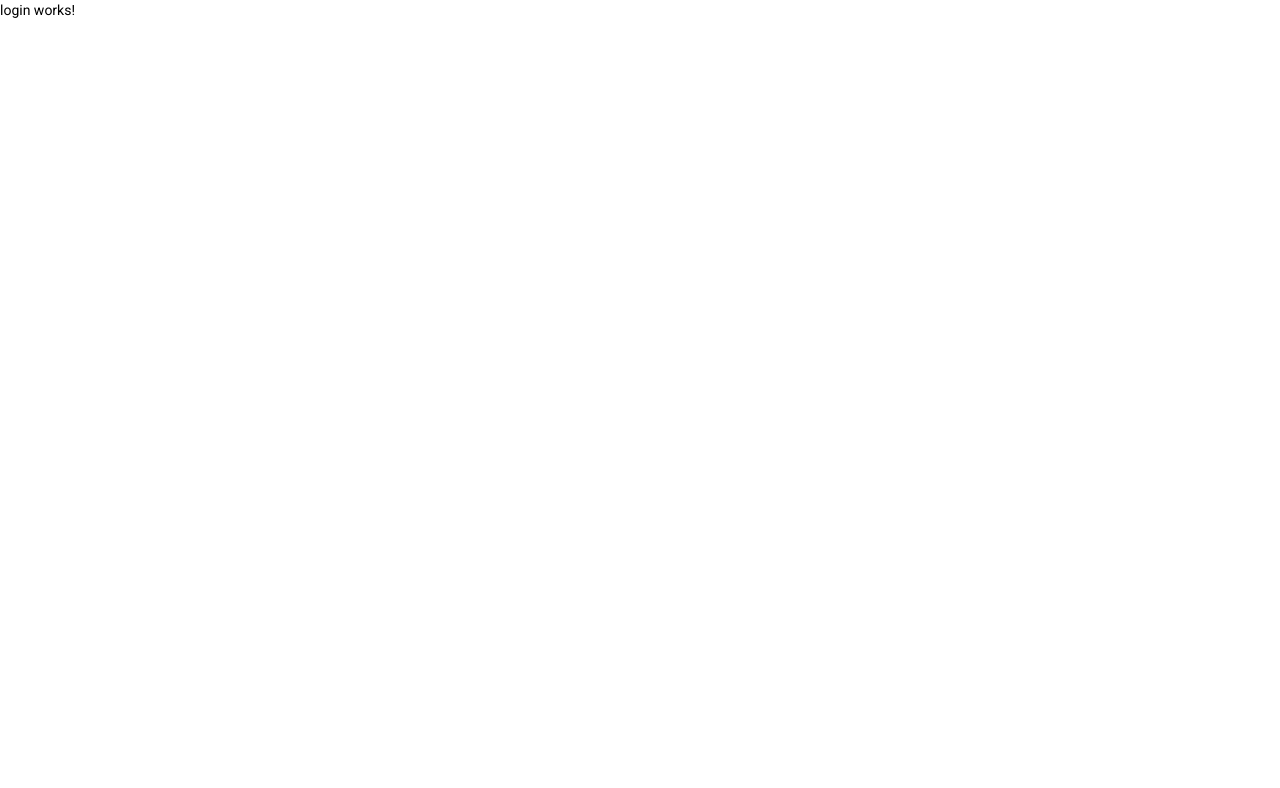
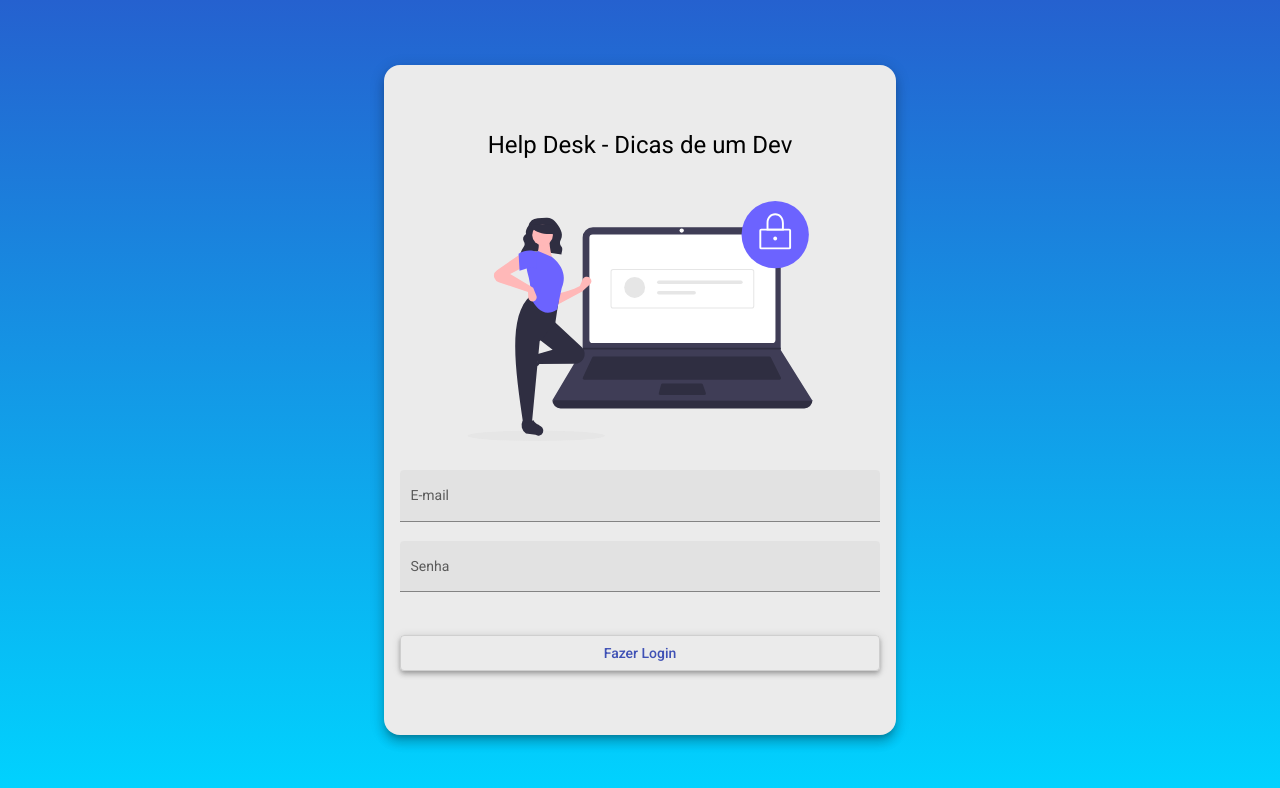
Before and after one commit to duduhqp/helpdesk-front, an Angular app: page /login in a window 1280 px wide. Shown: the top 788 px of the page. Built offline with nearby package versions, Linux system fonts and the light colour scheme.

Commit message:
htl e css para login

```diff
--- a/src/app/components/login/login.component.css
+++ b/src/app/components/login/login.component.css
@@ -0,0 +1,35 @@
+.container {
+  height: 100%;
+  background: linear-gradient(180deg, rgba(2,0,36,1) 0%, rgba(37,97,207,1) 0%, rgba(0,212,255,1) 100%);
+  display: flex;
+  align-items: center;
+  justify-content: center;
+}
+
+.form{
+  width: 30rem;
+  margin: auto;
+  background-color: rgb(235,235,235);
+  padding: 4rem 1rem;
+  border-radius: 1rem;
+}
+
+h1 {
+  width: 100%;
+  text-align: center;
+
+}
+
+img {
+  height: 15rem;
+  width: 100%;
+  margin: 1.5rem auto 1.5rem auto;
+}
+
+.full-width {
+  width: 100%;
+}
+
+button {
+  margin-top: 1.5rem;
+}
--- a/src/app/components/login/login.component.html
+++ b/src/app/components/login/login.component.html
@@ -1 +1,22 @@
-<p>login works!</p>
+<div class="container">
+  <form class="form  mat-elevation-z8">
+    <h1>Help Desk - Dicas de um Dev</h1>
+
+    <img src="assets/img/login-image.svg" alt="Help Desk - Dicas de um Dev">
+
+    <mat-form-field class="full-width" appearance="fill">
+      <mat-label>E-mail</mat-label>
+      <input matInput placeholder="Ex. fulano@mail.com">
+    </mat-form-field>
+
+    <mat-form-field class="full-width" appearance="fill">
+      <mat-label>Senha</mat-label>
+      <input type="password" matInput placeholder="Ex. 123" >
+    </mat-form-field>
+
+
+    <button class="full-width mat-elevation-z4" mat-stroked-button color="primary">Fazer Login</button>
+  </form>
+
+
+</div>
```
